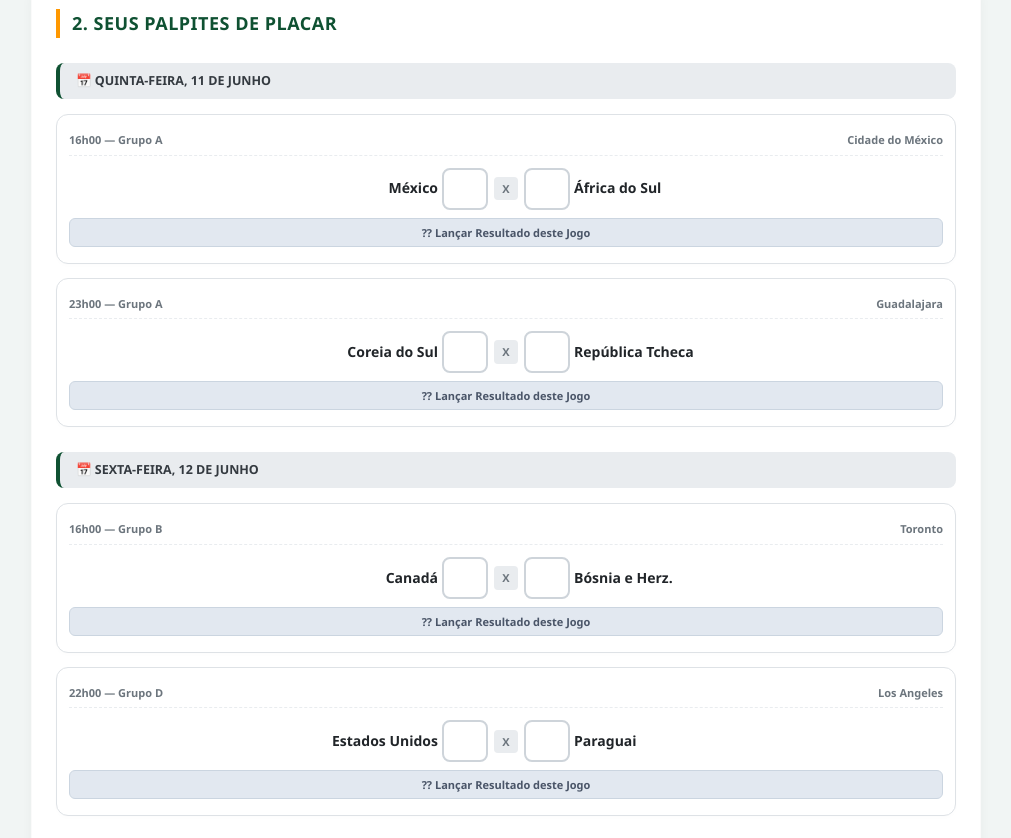
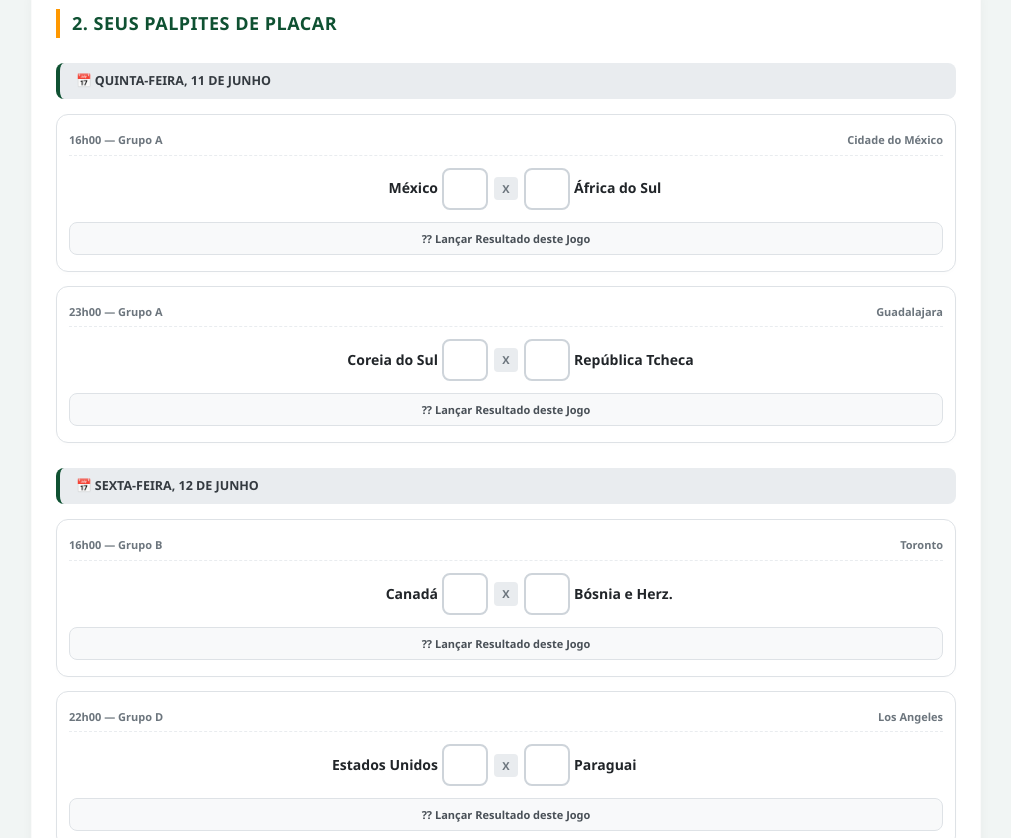
Before and after one commit to israeljsanches/bolaodohexacopa2026, a website: page public/index.html in a window 1280 px wide. Shown: the part 932-1770 px from the top of the page, without its empty margins (134-1145 px from the left). Drawn offline with Linux system fonts and the light colour scheme; no server answers.

Commit message:
Update index.html

```diff
--- a/public/index.html
+++ b/public/index.html
@@ -141,18 +141,27 @@
             .btn-secondary { width: 100%; }
         }
         .btn-launch-result {
-            grid-column: 1 / span 3;
-            margin-top: 8px;
-            padding: 6px;
-            background: #e2e8f0;
-            border: 1px solid #cbd5e0;
-            border-radius: 6px;
-            font-size: 11px;
-            cursor: pointer;
-            font-weight: bold;
-            color: #4a5568;
-        }
-        .btn-launch-result:hover { background: #cbd5e0; }
+    grid-column: 1 / span 3;
+    margin-top: 12px;
+    padding: 8px;
+    background-color: #f8f9fa;
+    border: 1px solid #dee2e6;
+    border-radius: 8px;
+    font-size: 11px;
+    font-weight: 600;
+    color: #495057;
+    cursor: pointer;
+    transition: all 0.2s;
+    display: flex;
+    align-items: center;
+    justify-content: center;
+    gap: 6px;
+}
+.btn-launch-result:hover {
+    background-color: #e9ecef;
+    border-color: #adb5bd;
+    color: #0f5132; /* Verde do tema ao passar o mouse */
+}
     </style>
 </head>
 <body>
```
